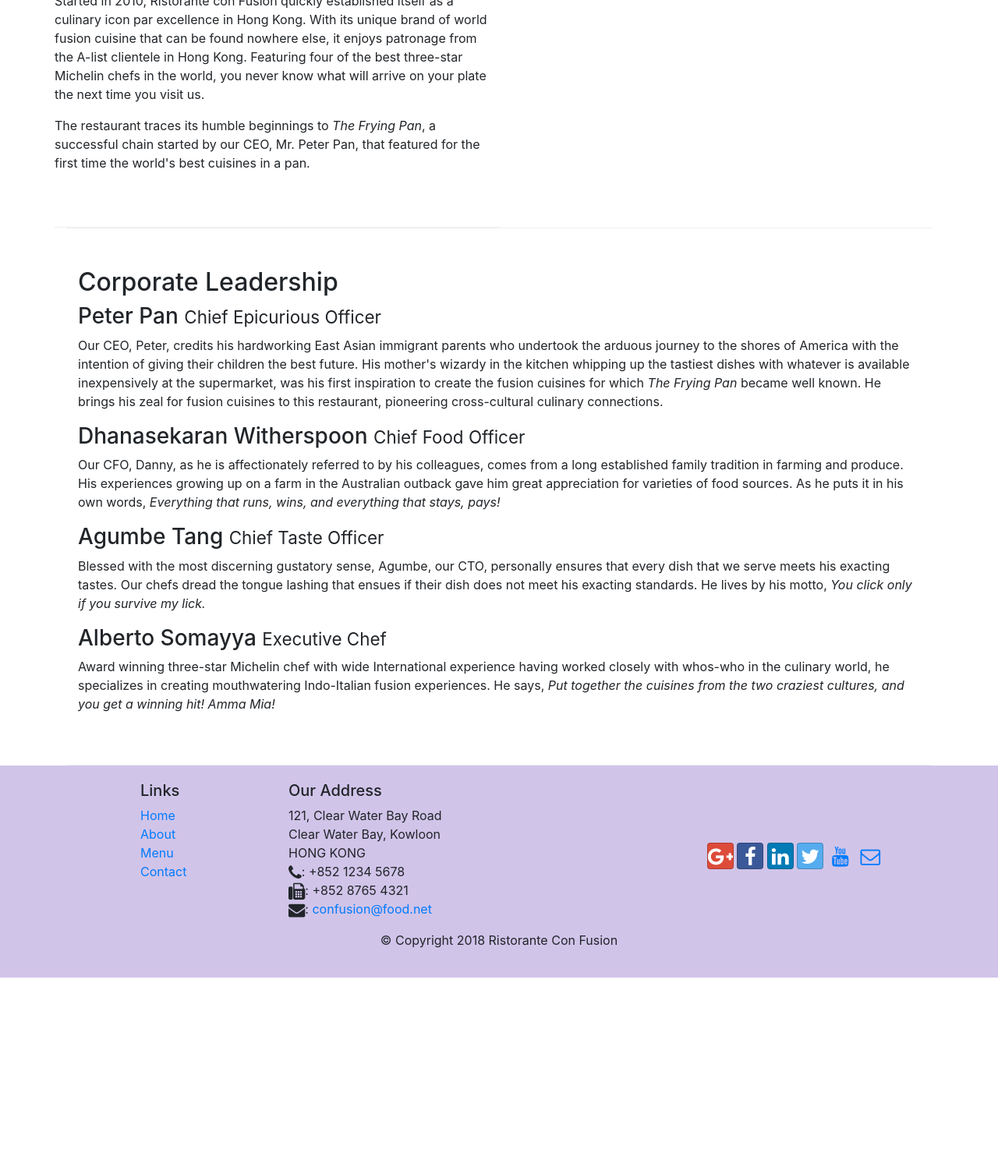
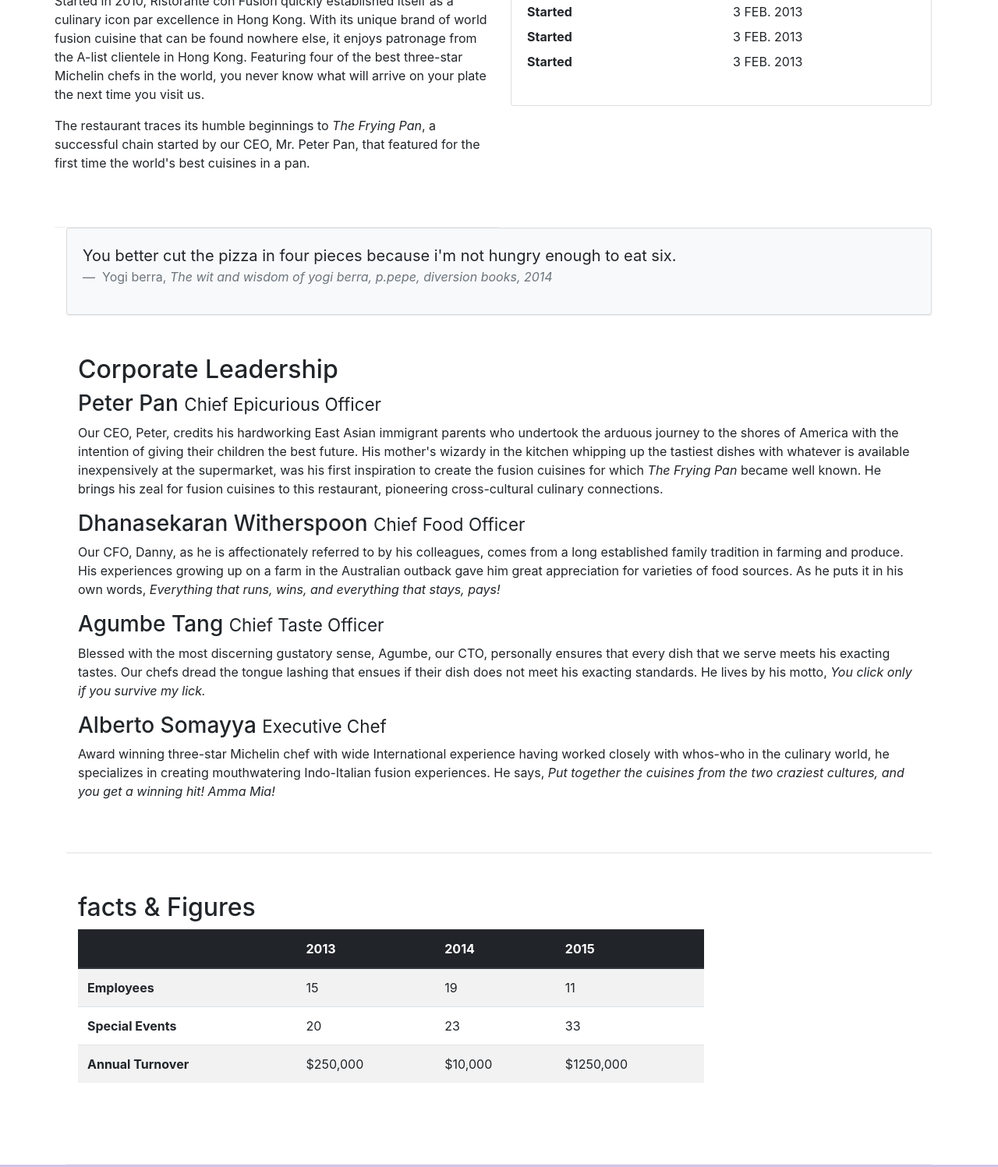
Before and after one commit to HadyRaed/bootstrap-pt1, a website: page aboutus.html in a window 1280 px wide. Shown: the part 548-2045 px from the top of the page at 78% size. Before the commit the page ends 1802 px from the top, so only its background shows below. Drawn offline with nearby package versions, Linux system fonts and the light colour scheme.

Commit message:
images and media

```diff
--- a/aboutus.html
+++ b/aboutus.html
@@ -26,7 +26,7 @@
                  </button>
 
            <a class="navbar-brand mr-auto" href="./index.html">
-          SHIRT X  </a>
+          <img src="img/logo.png" height="30" width="41"> </a>
 
 
           <div class="collapse navbar-collapse" id="Navbar">
@@ -55,7 +55,9 @@
                     <h1>Ristorante con Fusion</h1>
                     <p>We take inspiration from the World's best cuisines, and create a unique fusion experience. Our lipsmacking creations will tickle your culinary senses!</p>
                 </div>
-                <div class="col-12 col-sm">
+                <div class="col-12 col-sm align-self-center">
+                    <img src="img/logo.png" class="img-fluid">
+
                 </div>
             </div>
         </div>
@@ -83,7 +85,38 @@
                 <p>Started in 2010, Ristorante con Fusion quickly established itself as a culinary icon par excellence in Hong Kong. With its unique brand of world fusion cuisine that can be found nowhere else, it enjoys patronage from the A-list clientele in Hong Kong.  Featuring four of the best three-star Michelin chefs in the world, you never know what will arrive on your plate the next time you visit us.</p>
                 <p>The restaurant traces its humble beginnings to <em>The Frying Pan</em>, a successful chain started by our CEO, Mr. Peter Pan, that featured for the first time the world's best cuisines in a pan.</p>
             </div>
-            <div class="col-sm-6">
+            <div class="col-sm">
+                <div class="card">
+                    <h3 class="card-header bg-primary text-white">Facts At a glance</h3>
+                    <div class="card-body">
+                        <dl class="row">
+                            <dt class="col-6">Started</dt>
+                            <dd class="col-6">3 FEB. 2013 </dd>
+                            <dt class="col-6">Started</dt>
+                            <dd class="col-6">3 FEB. 2013 </dd>
+                            <dt class="col-6">Started</dt>
+                            <dd class="col-6">3 FEB. 2013 </dd>
+                            <dt class="col-6">Started</dt>
+                            <dd class="col-6">3 FEB. 2013 </dd>
+                        </dl>
+                    </div>
+                </div>
+            </div>
+            <div class="col-12">
+                <div class="card card-body bg-light">
+                     <blockquote class="blockquote">
+                        <p class="mb-0">
+                            You better cut the pizza in four pieces because i'm not hungry enough to eat six.
+                        </p>
+                        <footer class="blockquote-footer">
+                            Yogi berra,
+                            <cite title="source title">
+                                The wit and wisdom of yogi berra, p.pepe, diversion books, 2014
+                            </cite>
+                        </footer>
+                     </blockquote>
+
+                </div>
             </div>
         </div>
 
@@ -108,6 +141,51 @@
             </div>
        </div>
 
+<div class=" row row-content">
+    <div class="col-12 col-sm-9">
+        <h2> facts &amp; Figures </h2>
+
+        <div class="table-responsive">
+        <table class="table table-striped">
+        <thead class="thead-dark">
+        <tr>
+            <th> &nbsp; </th>
+            <th>2013</th>
+            <th>2014</th>
+            <th>2015</th>
+        </tr>
+    </thead>
+    <tbody>
+<tr>
+    <th>Employees</th>
+    <td>15</td>
+    <td>19</td>
+      <td>11</td>
+</tr>
+
+<tr>
+    <th>Special Events</th>
+    <td>20</td>
+     <td>23</td>
+      <td>33</td>
+</tr>
+
+<tr>
+    <th>Annual Turnover</th>
+    <td>$250,000</td>
+     <td>$10,000</td>
+      <td>$1250,000</td>
+</tr>
+
+    </tbody>
+</table>
+        </div>
+
+         </div>
+         <div class="col-12 col-sm-3">
+         </div>
+
+</div>
     </div>
 
     <footer class="footer">
```
Also changed, not shown: contactus.html (+2 -1 lines), index.html (+13 -2 lines), css/styles.css (line endings or trailing spaces), img/alberto.png (added), img/buffet.png (added), img/logo.png (added), img/uthappizza.png (added), 1 other file.
